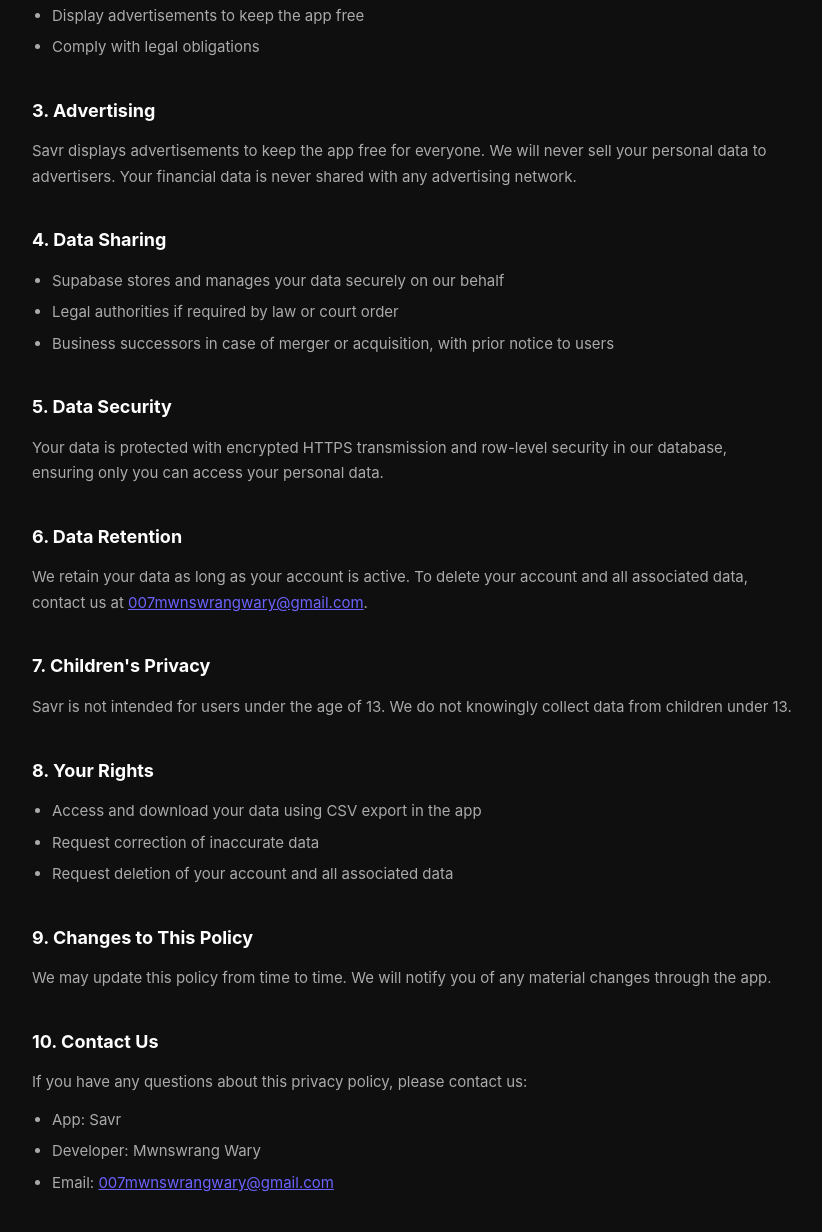
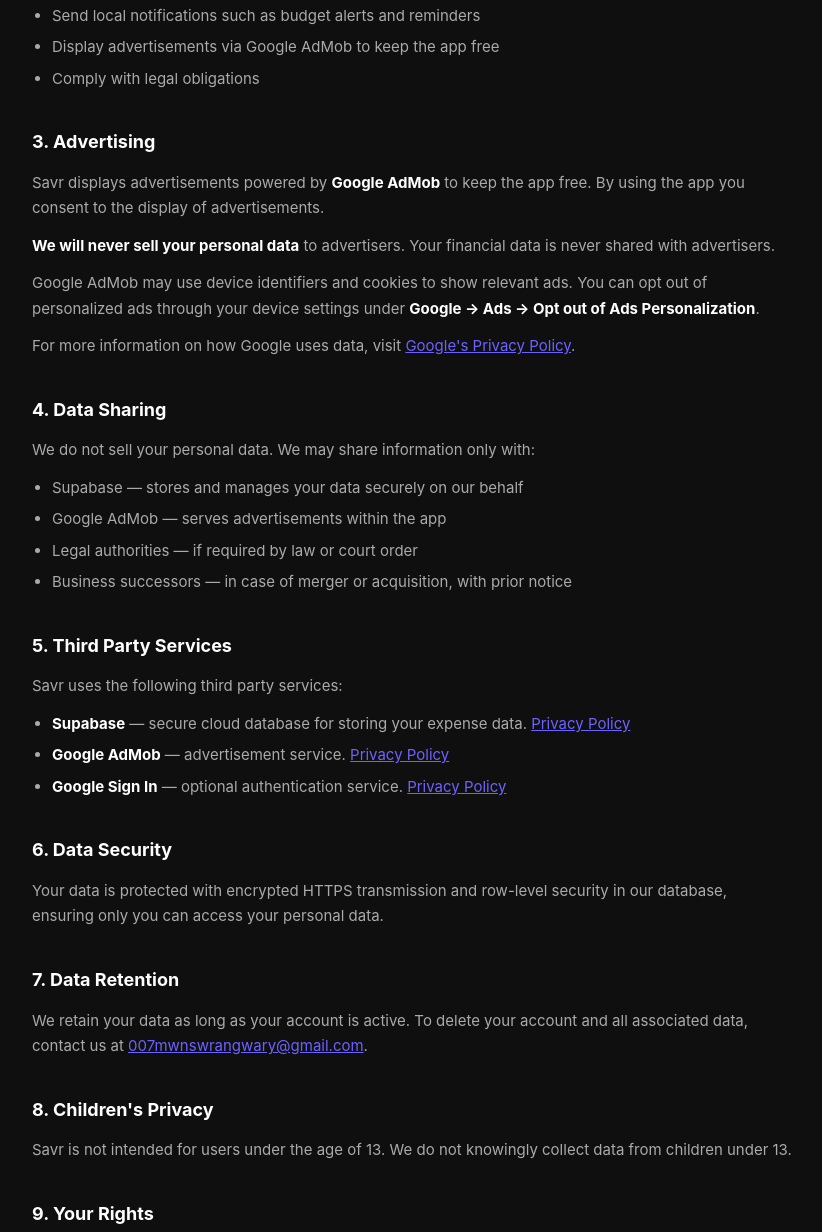
Before and after one commit to 007wary/Savr, a website: page privacy-policy.html in a window 1280 px wide. Shown: the part 653-1885 px from the top of the page, without its empty margins (228-1050 px from the left). Drawn offline with Linux system fonts and the light colour scheme.

Commit message:
Update privacy policy with Google AdMob details

```diff
--- a/privacy-policy.html
+++ b/privacy-policy.html
@@ -14,6 +14,7 @@
     ul { color: #aaa; font-size: 15px; padding-left: 20px; margin-bottom: 12px; }
     ul li { margin-bottom: 6px; }
     a { color: #6C63FF; }
+    strong { color: #fff; }
     .footer { margin-top: 60px; padding-top: 24px; border-top: 1px solid #2A2A2A; color: #555; font-size: 13px; }
   </style>
 </head>
@@ -30,6 +31,7 @@
     <li>Expense amounts, categories, notes and dates</li>
     <li>Budget limits and recurring expense settings</li>
     <li>Device type and OS version for support purposes</li>
+    <li>Device identifiers used by Google AdMob for advertising</li>
   </ul>
 
   <h2>2. How We Use Your Information</h2>
@@ -37,40 +39,54 @@
     <li>Provide and maintain the app and its features</li>
     <li>Sync your data securely using Supabase cloud infrastructure</li>
     <li>Send local notifications such as budget alerts and reminders</li>
-    <li>Display advertisements to keep the app free</li>
+    <li>Display advertisements via Google AdMob to keep the app free</li>
     <li>Comply with legal obligations</li>
   </ul>
 
   <h2>3. Advertising</h2>
-  <p>Savr displays advertisements to keep the app free for everyone. We will never sell your personal data to advertisers. Your financial data is never shared with any advertising network.</p>
+  <p>Savr displays advertisements powered by <strong>Google AdMob</strong> to keep the app free. By using the app you consent to the display of advertisements.</p>
+  <p><strong>We will never sell your personal data</strong> to advertisers. Your financial data is never shared with advertisers.</p>
+  <p>Google AdMob may use device identifiers and cookies to show relevant ads. You can opt out of personalized ads through your device settings under <strong>Google → Ads → Opt out of Ads Personalization</strong>.</p>
+  <p>For more information on how Google uses data, visit <a href="https://policies.google.com/privacy">Google's Privacy Policy</a>.</p>
 
   <h2>4. Data Sharing</h2>
+  <p>We do not sell your personal data. We may share information only with:</p>
   <ul>
-    <li>Supabase stores and manages your data securely on our behalf</li>
-    <li>Legal authorities if required by law or court order</li>
-    <li>Business successors in case of merger or acquisition, with prior notice to users</li>
+    <li>Supabase — stores and manages your data securely on our behalf</li>
+    <li>Google AdMob — serves advertisements within the app</li>
+    <li>Legal authorities — if required by law or court order</li>
+    <li>Business successors — in case of merger or acquisition, with prior notice</li>
   </ul>
 
-  <h2>5. Data Security</h2>
+  <h2>5. Third Party Services</h2>
+  <p>Savr uses the following third party services:</p>
+  <ul>
+    <li><strong>Supabase</strong> — secure cloud database for storing your expense data. <a href="https://supabase.com/privacy">Privacy Policy</a></li>
+    <li><strong>Google AdMob</strong> — advertisement service. <a href="https://policies.google.com/privacy">Privacy Policy</a></li>
+    <li><strong>Google Sign In</strong> — optional authentication service. <a href="https://policies.google.com/privacy">Privacy Policy</a></li>
+  </ul>
+
+  <h2>6. Data Security</h2>
   <p>Your data is protected with encrypted HTTPS transmission and row-level security in our database, ensuring only you can access your personal data.</p>
 
-  <h2>6. Data Retention</h2>
+  <h2>7. Data Retention</h2>
   <p>We retain your data as long as your account is active. To delete your account and all associated data, contact us at <a href="mailto:007mwnswrangwary@gmail.com">007mwnswrangwary@gmail.com</a>.</p>
 
-  <h2>7. Children's Privacy</h2>
+  <h2>8. Children's Privacy</h2>
   <p>Savr is not intended for users under the age of 13. We do not knowingly collect data from children under 13.</p>
 
-  <h2>8. Your Rights</h2>
+  <h2>9. Your Rights</h2>
   <ul>
     <li>Access and download your data using CSV export in the app</li>
     <li>Request correction of inaccurate data</li>
     <li>Request deletion of your account and all associated data</li>
+    <li>Opt out of personalized ads via device settings</li>
   </ul>
 
-  <h2>9. Changes to This Policy</h2>
+  <h2>10. Changes to This Policy</h2>
   <p>We may update this policy from time to time. We will notify you of any material changes through the app.</p>
 
-  <h2>10. Contact Us</h2>
+  <h2>11. Contact Us</h2>
   <p>If you have any questions about this privacy policy, please contact us:</p>
   <ul>
     <li>App: Savr</li>
```
